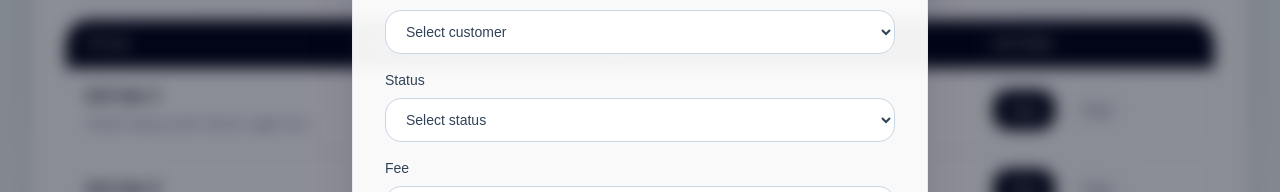
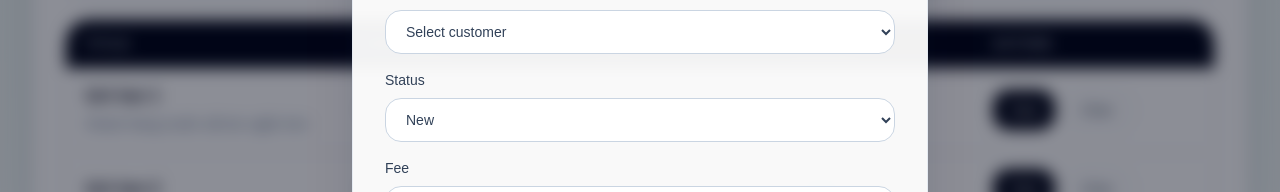
Before and after one commit to nguyentri2815/LEAR_TYPESCRIPT, a Next.js app: page /appointments in a window 1280 px wide. Both pictures are taken after typing "Sample" into the empty fields and a click on the button "Create appointment". Shown: the part 279-471 px from the top of the page. Built offline with nearby package versions, Linux system fonts and the light colour scheme.

Commit message:
TS-intermediate-day-5-FieldShell pattern - custom field

```diff
--- a/app/appointments/components/appointments/CreateAppointmentModal.tsx
+++ b/app/appointments/components/appointments/CreateAppointmentModal.tsx
@@ -18,6 +18,11 @@ interface CreateAppointmentModalProps {
   onSubmit: (data: CreateAppointmentSchemaValues) => void;
   onClose: () => void;
 }
+const statusOptions: { value: string; label: string }[] = [
+  { value: "NEW", label: "New" },
+  { value: "CONFIRM", label: "Confirm" },
+  { value: "CANCELLED", label: "Cancelled" },
+];
 
 const CreateAppointmentModal = (props: CreateAppointmentModalProps) => {
   const methods = useForm<CreateAppointmentSchemaValues>({
@@ -39,6 +44,7 @@ const CreateAppointmentModal = (props: CreateAppointmentModalProps) => {
     console.log("Form data:", data);
     props.onSubmit(data);
   };
+
   return (
     <div className="fixed inset-0 z-30 flex items-center justify-center bg-slate-950/45 p-4 backdrop-blur-sm">
       <Card className="w-full max-w-xl" padding="lg">
@@ -84,9 +90,9 @@ const CreateAppointmentModal = (props: CreateAppointmentModalProps) => {
               control={methods.control}
               render={({ field, fieldState }) => (
                 <StatusSelectField
-                  name="status"
                   label="Status"
                   value={field.value}
+                  options={statusOptions}
                   onChange={field.onChange}
                   error={fieldState.error?.message}
                 />
--- /dev/null
+++ b/app/appointments/components/fields/FieldShell.tsx
@@ -0,0 +1,27 @@
+import React from "react";
+
+interface FieldShellProps {
+  children: React.ReactNode; // Để chứa các field cụ thể bên trong
+  label: string;
+  description?: string;
+  error?: string;
+}
+
+const FieldShell = (props: FieldShellProps) => {
+  const { label, description, error, children } = props;
+  return (
+    <div title={description}>
+      {/* Đây là component shell để chứa các field, có thể thêm styling hoặc layout chung ở đây */}
+      <span className="mb-2 block text-sm font-medium text-slate-700">
+        {label}
+      </span>
+      {/* Các field cụ thể sẽ được render ở đây */}
+      {/* Ví dụ: <TextField ... /> */}
+      {children}
+      {/* Hiển thị lỗi nếu có */}
+      {error && <span className="text-sm text-rose-500">{error}</span>}
+    </div>
+  );
+};
+
+export default FieldShell;
--- a/app/appointments/components/fields/SelectField.tsx
+++ b/app/appointments/components/fields/SelectField.tsx
@@ -1,4 +1,5 @@
 import React from 'react'
+import FieldShell from './FieldShell';
 
 interface SelectFieldProps {
   label: string;
@@ -6,18 +7,16 @@ interface SelectFieldProps {
   options: { value: string; label: string }[];
   register: any;
   error?: string;
+  description?: string;
 }
 
 const SelectField = (props: SelectFieldProps) => {
-  const { options, name, label, error, ...rest } = props;
+  const { options, name, label, error, description, ...rest } = props;
   return (
-    <div>
-      <span className="mb-2 block text-sm font-medium text-slate-700">
-        {label}
-      </span>
+    <FieldShell label={label} error={error} description={description}>
       <select
         title={name}
-        {...props.register(name)}
+        {...rest.register(name)}
         className="h-11 w-full rounded-2xl border border-slate-300 bg-white px-4 text-sm text-slate-700 outline-none transition focus:border-teal-500 focus:ring-2 focus:ring-teal-100"
       >
         <option value="">Select customer</option>
@@ -27,8 +26,7 @@ const SelectField = (props: SelectFieldProps) => {
           </option>
         ))}
       </select>
-      {error && <span className="text-sm text-rose-500">{error}</span>}
-    </div>
+    </FieldShell>
   )
 }
 
--- a/app/appointments/components/fields/StatusSelectField.tsx
+++ b/app/appointments/components/fields/StatusSelectField.tsx
@@ -1,33 +1,31 @@
 // field Controlled component for appointment status (e.g., Scheduled, Completed, Canceled)
 import React from "react";
+import FieldShell from "./FieldShell";
 interface StatusSelectFieldProps {
   label: string;
-  name: string;
   value: string | number | undefined;
+  options: { value: string | number; label: string }[];
   onChange: (e: React.ChangeEvent<HTMLSelectElement>) => void;
   error?: string;
+  description?: string;
 }
 const StatusSelectField = (props: StatusSelectFieldProps) => {
-  const { label, value, onChange, error } = props;
+  const { label, value, options, onChange, error, description, ...rest } = props;
 
   return (
-    <div>
-      <span className="mb-2 block text-sm font-medium text-slate-700">
-        {label}
-      </span>
+    <FieldShell label={label} error={error} description={description}>
       <select
-        title={props.name}
         value={value}
         onChange={onChange}
         className="h-11 w-full rounded-2xl border border-slate-300 bg-white px-4 text-sm text-slate-700 outline-none transition focus:border-teal-500 focus:ring-2 focus:ring-teal-100"
       >
-        <option value="">Select status</option>
-        <option value="NEW">New</option>
-        <option value="CONFIRM">Confirm</option>
-        <option value="CANCELLED">Cancelled</option>
+        {options.map((option) => (
+          <option key={option.value} value={option.value}>
+            {option.label}
+          </option>
+        ))}
       </select>
-      {error && <span className="text-sm text-rose-500">{error}</span>}
-    </div>
+    </FieldShell>
   );
 };
 
--- a/app/appointments/components/fields/TextField.tsx
+++ b/app/appointments/components/fields/TextField.tsx
@@ -1,5 +1,6 @@
 import React from "react";
 import { FieldValues, Path, UseFormRegister } from "react-hook-form";
+import FieldShell from "./FieldShell";
 
 interface TextFieldProps<TFieldValues extends FieldValues> {
   label: string;
@@ -8,24 +9,22 @@ interface TextFieldProps<TFieldValues extends FieldValues> {
   register: UseFormRegister<any>; // trường hợp này sau này sẽ áp dụng generic type để xác định rõ hơn kiểu dữ liệu của form
   error?: string;
   type?: "text" | "number";
+  description?: string;
 }
 
 const TextField = <TFieldValues extends FieldValues>(
   props: TextFieldProps<TFieldValues>,
 ) => {
-  const { label, name, register, type, error } = props;
+  const { label, name,  register, type, error, description, ...rest } = props;
   return (
-    <div>
-      <span className="mb-2 block text-sm font-medium text-slate-700">
-        {label}
-      </span>
+    <FieldShell label={label} error={error} description={description}>
       <input
         title={name}
         className="h-11 w-full rounded-2xl border border-slate-300 bg-white px-4 text-sm text-slate-700 outline-none transition placeholder:text-slate-400 focus:border-teal-500 focus:ring-2 focus:ring-teal-100"
         {...register(name, { valueAsNumber: type === "number" })}
+        {...rest}
       />
-      {error && <span className="text-sm text-rose-500">{error}</span>}
-    </div>
+    </FieldShell>
   );
 };
 
--- a/app/appointments/components/fields/TextareaField.tsx
+++ b/app/appointments/components/fields/TextareaField.tsx
@@ -1,4 +1,5 @@
-import React from 'react'
+import React from "react";
+import FieldShell from "./FieldShell";
 
 interface TextareaFieldProps {
   label: string;
@@ -6,23 +7,20 @@ interface TextareaFieldProps {
   placeholder?: string;
   register: any; // Thay 'any' bằng kiểu dữ liệu phù hợp nếu có thể
   error?: string;
+  description?: string;
 }
 const TextareaField = (props: TextareaFieldProps) => {
-  const { label, name, placeholder, register, error } = props;
+  const { label, name, placeholder, register, error, description, ...rest } = props;
   return (
-    <div>
-      <span className="mb-2 block text-sm font-medium text-slate-700">
-        {label}
-      </span>
+    <FieldShell label={label} error={error} description={description}>
       <textarea
         placeholder={placeholder}
         {...register(name)}
         className="min-h-28 w-full rounded-3xl border border-slate-300 bg-white px-4 py-3 text-sm text-slate-700 outline-none transition placeholder:text-slate-400 focus:border-teal-500 focus:ring-2 focus:ring-teal-100"
+        {...rest}
       />
-      {error && <span className="text-sm text-rose-500">{error}</span>}
+    </FieldShell>
+  );
+};
 
-    </div>
-  )
-}
-
-export default TextareaField
+export default TextareaField;
```
